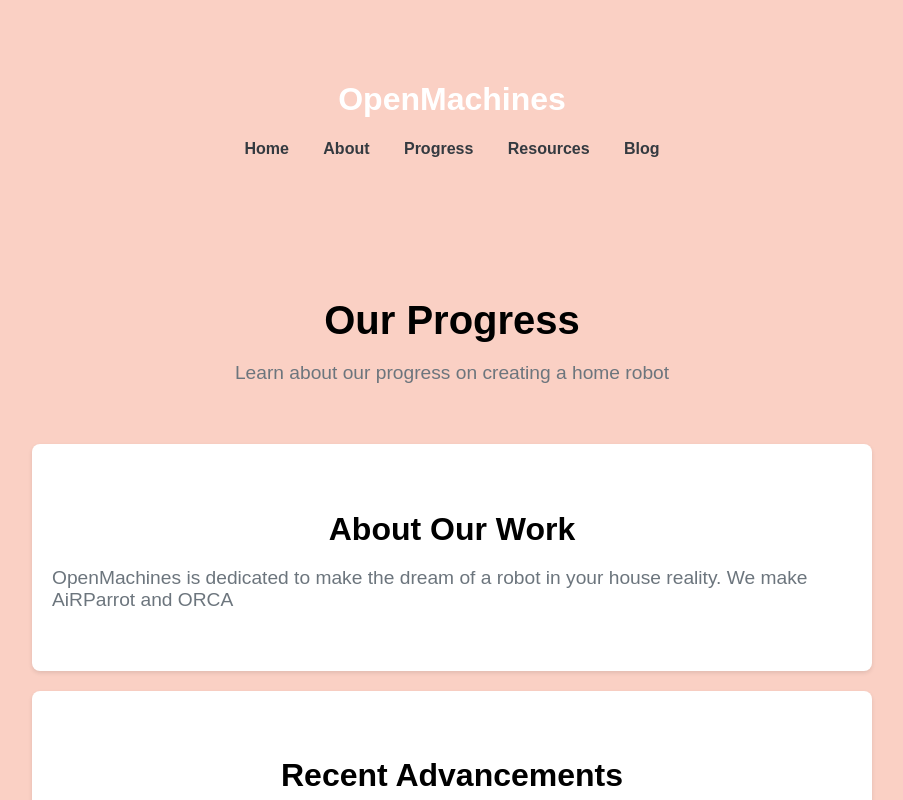
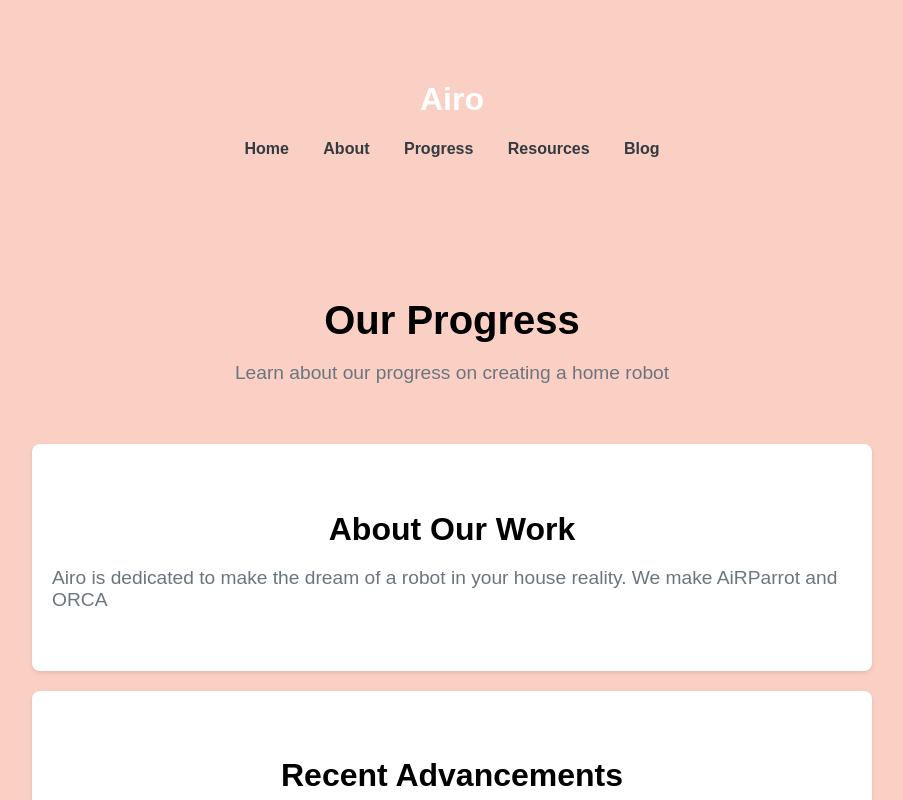
Before and after one commit to OpenMachinesAI/openmachines, a plain HTML site: page progress.html in a window 1280 px wide. Shown: the top 800 px of the page, without its empty margins (188-1091 px from the left). Drawn offline with Linux system fonts and the light colour scheme.

Commit message:
Update progress.html

```diff
--- a/progress.html
+++ b/progress.html
@@ -3,7 +3,7 @@
 <head>
     <meta charset="UTF-8">
     <meta name="viewport" content="width=device-width, initial-scale=1.0">
-    <title>OpenMachines - Progress</title>
+    <title>Airo - Progress</title>
     <style>
         @keyframes colorChange {
             0% { background-color: #ff9a9e; }
@@ -143,7 +143,7 @@
 </head>
 <body>
     <header>
-        <h1>OpenMachines</h1>
+        <h1>Airo</h1>
         <nav>
             <a href="index.html">Home</a>
             <a href="about.html">About</a>
@@ -158,7 +158,7 @@
     </section>
     <section id="about" class="content-section">
         <h2>About Our Work</h2>
-        <p>OpenMachines is dedicated to make the dream of a robot in your house reality. We make AiRParrot and ORCA</p>
+        <p>Airo is dedicated to make the dream of a robot in your house reality. We make AiRParrot and ORCA</p>
     </section>
     <section id="advancements" class="content-section">
         <h2>Recent Advancements</h2>
@@ -183,7 +183,7 @@
         </div>
     </section>
     <footer>
-        <p>Join OpenMachines</p>
+        <p>Join Airo</p>
         <a href="about.html">About</a>
         <a href="progress.html">Progress</a>
         <a href="resources.html">Resources</a>
```
